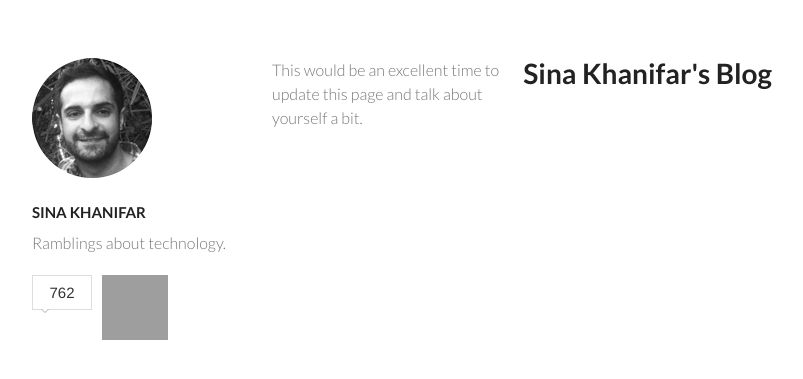
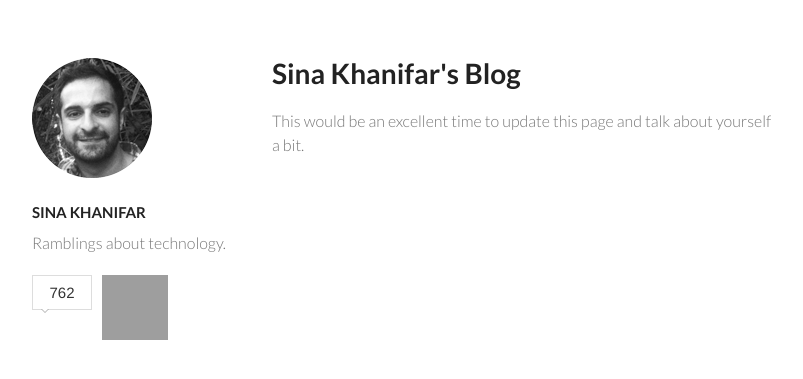
Before and after one commit to sinak/sinak.github.com, a Jekyll site: the page built from about.html, in a window 1280 px wide. Shown: the top 379 px of the page, without its empty margins (178-981 px from the left). Built offline with Jekyll 4.4.1, drawn with Linux system fonts in a browser that asks for light colours; nearby versions of some CDN libraries; Markdown is read by kramdown in place of the engine named in the settings; comment, search, counter and statistics services are not loaded; grey boxes are pictures that could not be loaded.

Commit message:
responsive fixes

```diff
--- a/css/base.css
+++ b/css/base.css
@@ -25,6 +25,7 @@
 }
 .content h1 {
   float:right;
+  width:100%;
 }
 h2 {
   color:#393939;
--- a/js/application.js
+++ b/js/application.js
@@ -1,7 +1,7 @@
 // Makes share buttons appear after first scroll
 
 var current = "more";
-if ($(window).width() < 321 || $(window).height() < 321){ var current = "less"; alert('current < 321');}
+if ($(window).width() < 480 || $(window).height() < 321){ var current = "less"; alert('current < 321');}
 
 jQuery(document).ready(function($) {
   var $shareWidgets = $( '#share-widget' );
@@ -17,7 +17,7 @@
 
 var scrolled = false;
 
-if ($(window).width() > 321) {
+if ($(window).width() > 479) {
 	$(window).scroll(function () {
 	  var $shareWidgets = $( '#share-widget' );
 	    if (scrolled == false) {$shareWidgets.fadeIn("slow");}
@@ -27,12 +27,12 @@
 
 
 $(window).resize(function() {
-	if ($(window).width() < 321 || $(window).height() < 321) {
+	if ($(window).width() < 480 || $(window).height() < 321) {
 		if (current != "less"){$('#share_sidebar').insertAfter($('.postcontent'));alert('move down b');}
 		alert('changea');
 		current = "less";
 	}
-	else if ($(window).width() > 320 || $(window).height() > 320) {
+	else if ($(window).width() > 479 || $(window).height() > 320) {
 	    if (current != "more"){$('#share_sidebar').insertAfter($('header'));alert('move up b');}
 	    alert('changeb');
 	    current = "more";
```
